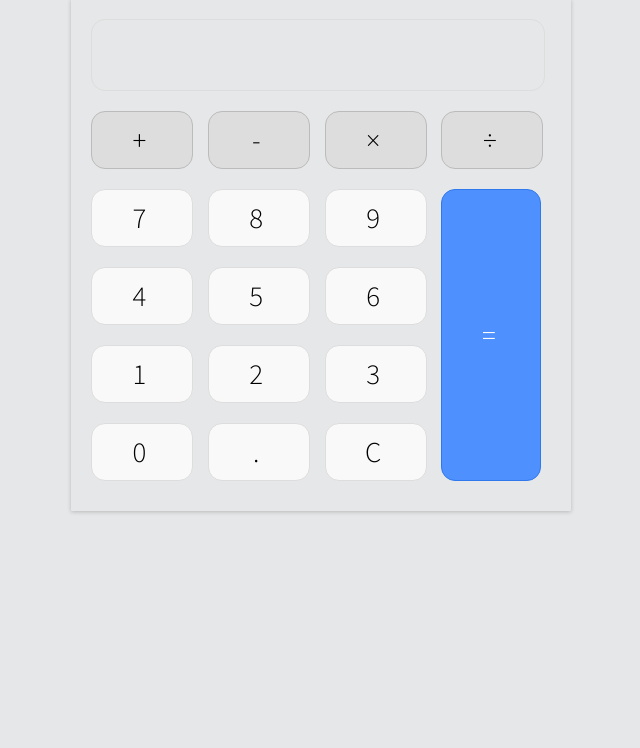
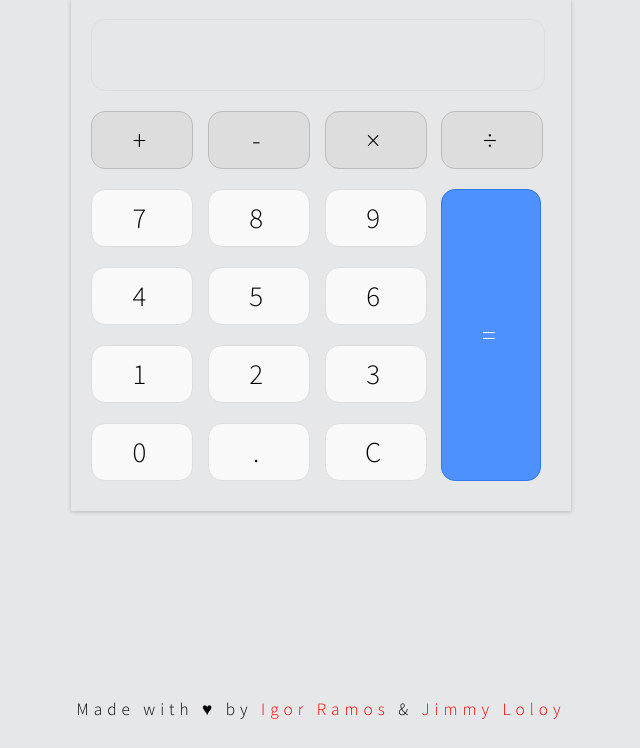
Before and after one commit to IgorRC/Calculator, a plain HTML site: page index.html in a window 1280 px wide. Shown: the part 52-800 px from the top of the page, without its empty margins (319-959 px from the left). Drawn offline with Linux system fonts and the light colour scheme.

Commit message:
footer añadido

```diff
--- a/app.js
+++ b/app.js
@@ -1,13 +1,12 @@
 const botonesNumeros = document.querySelectorAll('.num');
 const botonesOperaciones = document.querySelectorAll('.operation');
 let pantalla = document.getElementById("input");
-let disply = "";
+let display = "";
 
 botonesNumeros.forEach(numero => {
   numero.addEventListener('click', () => {
-    console.log(numero.innerHTML);
-    disply += numero.innerHTML;
-    pantalla.innerHTML = `${disply}`;
+    display += numero.innerHTML;
+    pantalla.innerHTML = `${display}`;
   });
 })
 
@@ -19,5 +18,5 @@ botonesOperaciones.forEach(operation => {
 
 function limpiarPantalla() {
   pantalla.innerHTML = "";
-  disply = "";
+  display = "";
 }
--- a/index.html
+++ b/index.html
@@ -50,6 +50,9 @@
       </div>
     </div>
   </body>
+  <footer class='footer'>
+    Made with &hearts; by <a href="https://www.facebook.com/igor.ramos.c777" target='_blank'>Igor Ramos</a> & <a href="https://twitter.com/JimmyLoloy98" target='_blank'>Jimmy Loloy</a>
+  </footer>
 
   <script src="/app.js"></script>
 
--- a/style.css
+++ b/style.css
@@ -117,3 +117,18 @@ div.equal:hover {
 div.equal:active {
   font-weight: bold;
 }
+
+.footer{
+  position: absolute;
+  bottom: 0;
+  left: 0;
+  width: 100%;
+  text-align: center;
+  height: 50px;
+  font-size: .6em;
+}
+.footer a{
+  font-weight: 500;
+  text-decoration: none;
+  color: #f00;
+}
```
